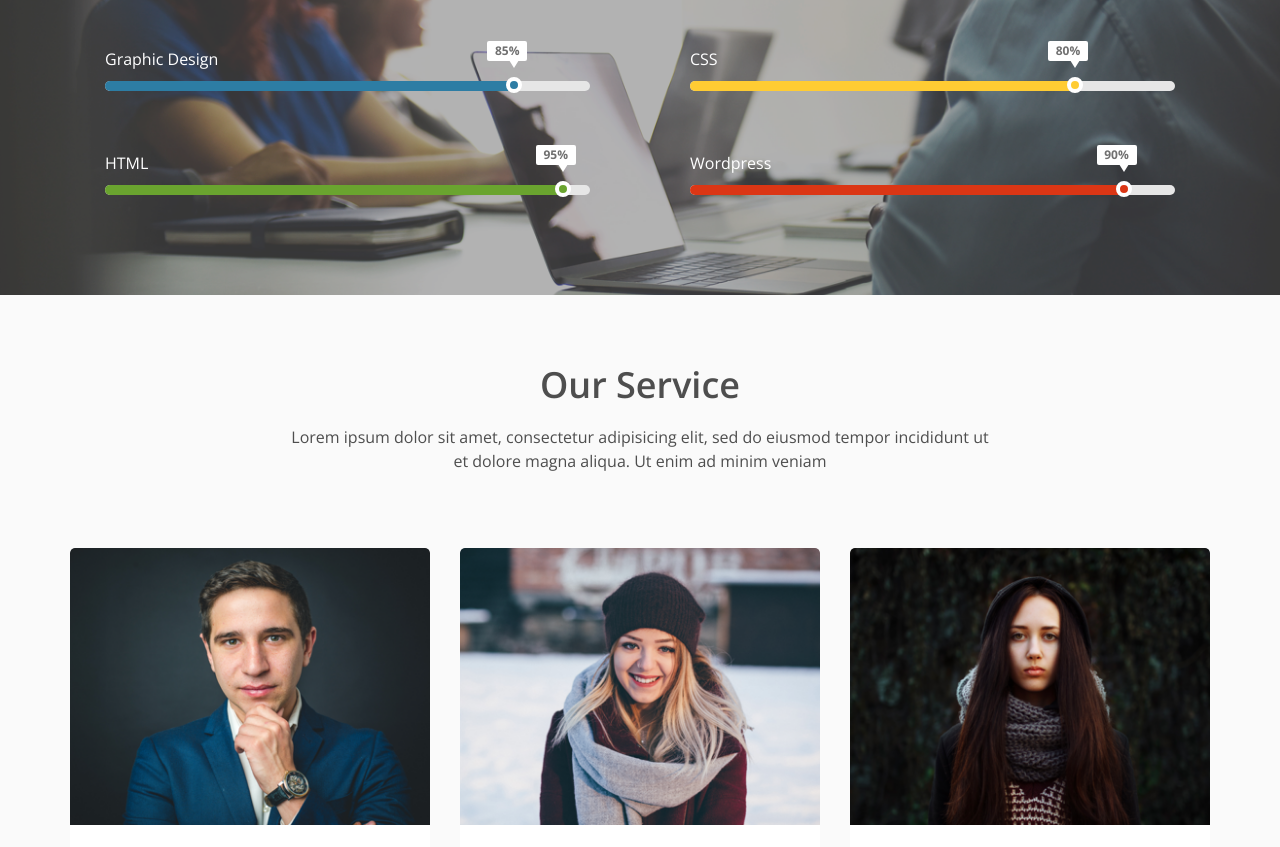
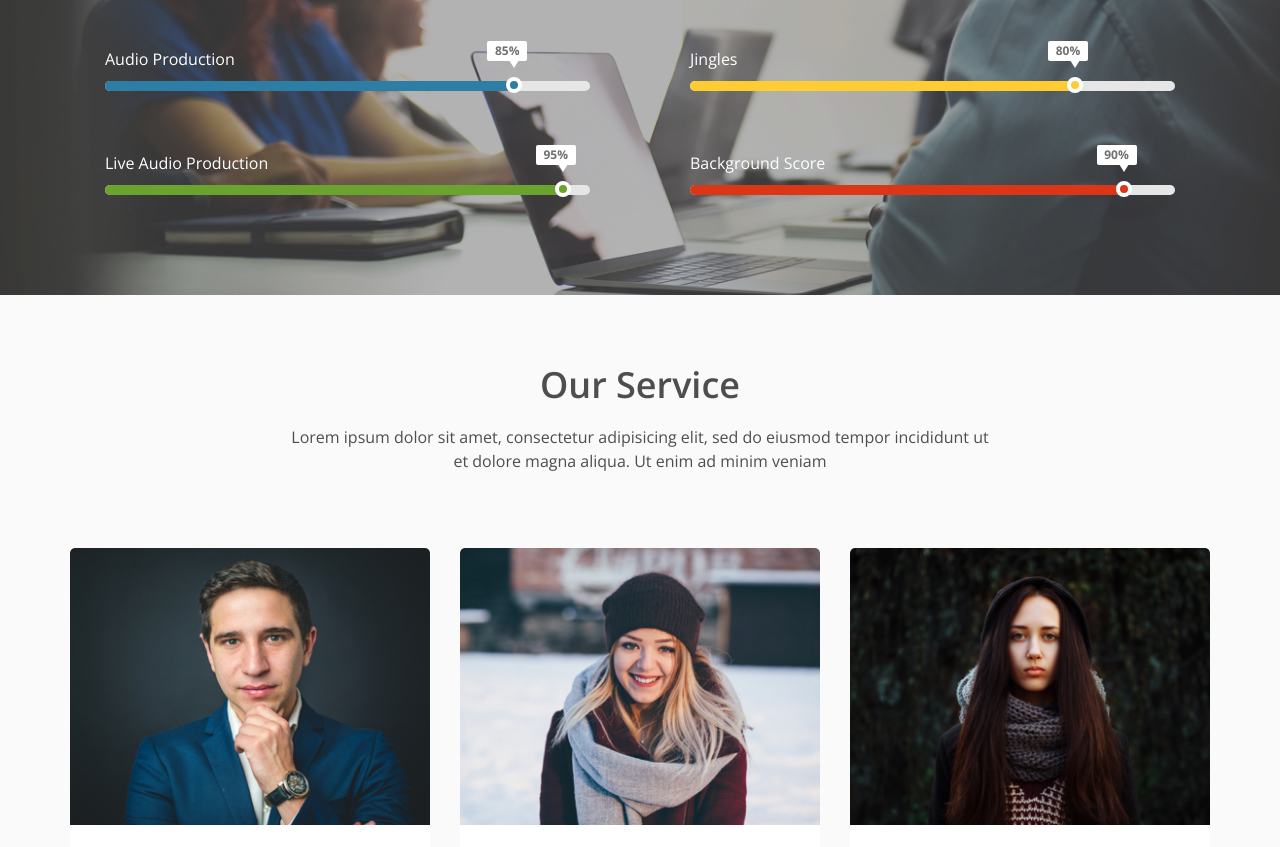
Before and after one commit to Audiofactory-admin/Audiofactory-admin.github.io, a plain HTML site: page about-us.html in a window 1280 px wide. Shown: the part 1116-1963 px from the top of the page. Drawn offline with nearby package versions, Linux system fonts and the light colour scheme.

Commit message:
Progress eedit

```diff
--- a/about-us.html
+++ b/about-us.html
@@ -137,7 +137,7 @@
 
                 <div class="col-sm-6">
                     <div class="progress-wrap">
-                        <h3>Graphic Design</h3>
+                        <h3>Audio Production</h3>
                         <div class="progress">
                             <div class="progress-bar  color1" role="progressbar" aria-valuenow="40" aria-valuemin="0" aria-valuemax="100" style="width: 85%">
                                 <span class="bar-width">85%</span>
@@ -147,7 +147,7 @@
                     </div>
 
                     <div class="progress-wrap">
-                        <h3>HTML</h3>
+                        <h3>Live Audio Production</h3>
                         <div class="progress">
                             <div class="progress-bar color2" role="progressbar" aria-valuenow="20" aria-valuemin="0" aria-valuemax="100" style="width: 95%">
                                 <span class="bar-width">95%</span>
@@ -158,7 +158,7 @@
 
                 <div class="col-sm-6">
                     <div class="progress-wrap">
-                        <h3>CSS</h3>
+                        <h3>Jingles</h3>
                         <div class="progress">
                             <div class="progress-bar color3" role="progressbar" aria-valuenow="60" aria-valuemin="0" aria-valuemax="100" style="width: 80%">
                                 <span class="bar-width">80%</span>
@@ -167,7 +167,7 @@
                     </div>
 
                     <div class="progress-wrap">
-                        <h3>Wordpress</h3>
+                        <h3>Background Score</h3>
                         <div class="progress">
                             <div class="progress-bar color4" role="progressbar" aria-valuenow="80" aria-valuemin="0" aria-valuemax="100" style="width: 90%">
                                 <span class="bar-width">90%</span>
```
